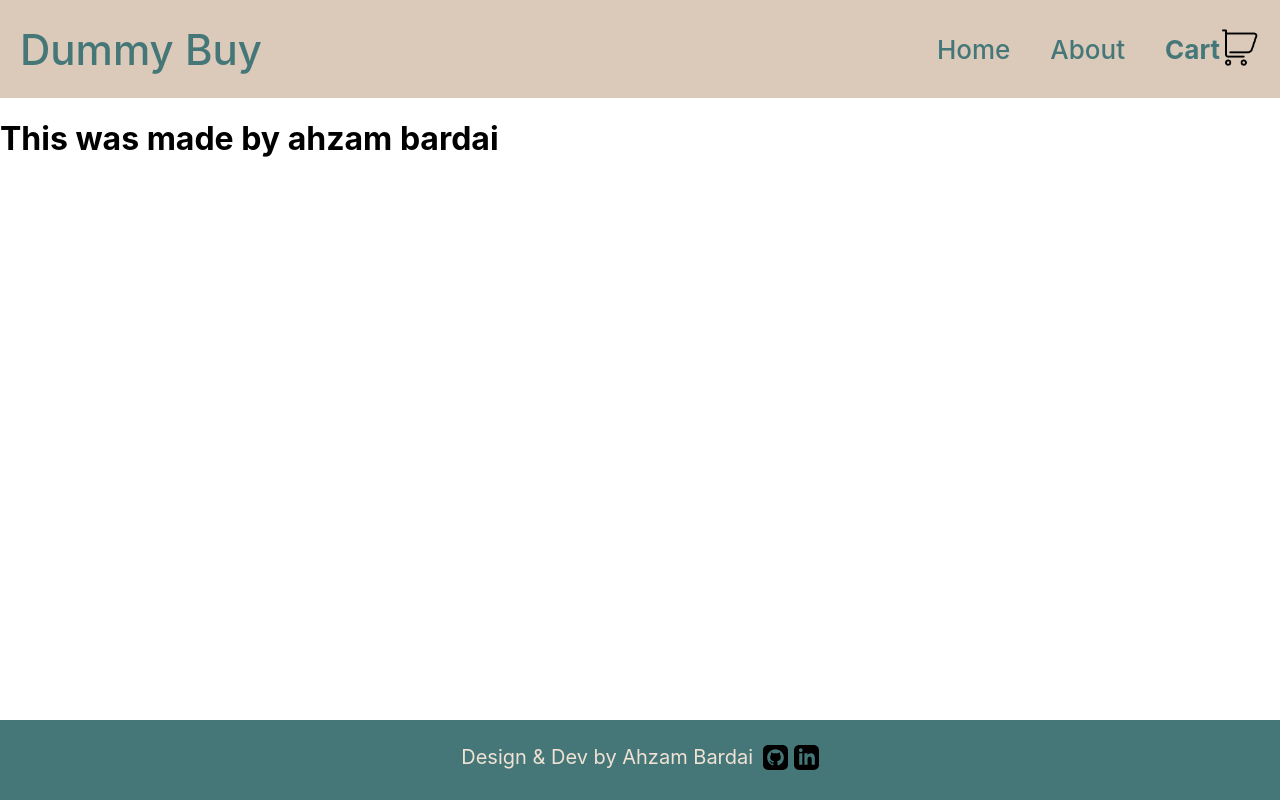
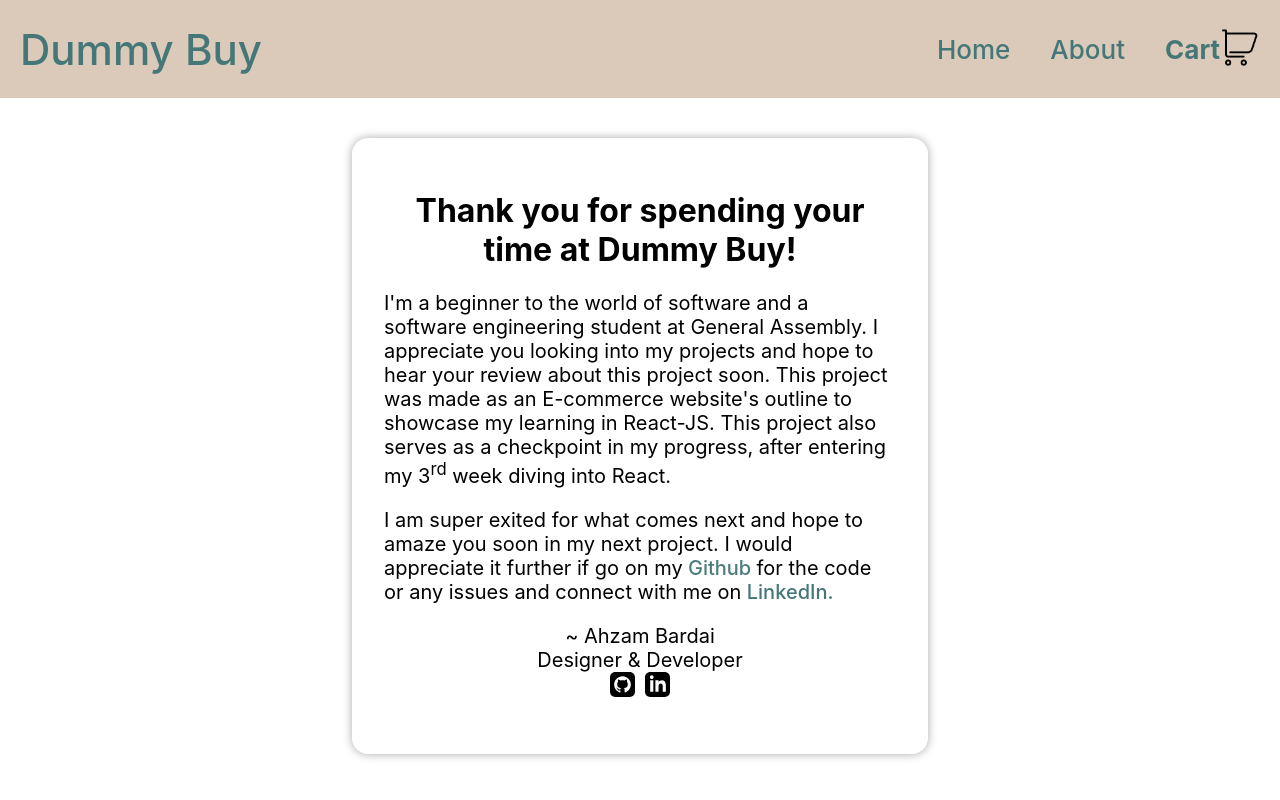
Before and after one commit to AhzamBardai/Dummy-Buy, a React (Create React App) app: page /about in a window 1280 px wide. Built offline with nearby package versions, Linux system fonts and the light colour scheme; no server answers.

Commit message:
Completed project

```diff
--- a/src/App.css
+++ b/src/App.css
@@ -4,7 +4,7 @@
 }
 
 
-
+/* header */
 .App-header {
   background: #dbcab9;
   min-height: 5vh;
@@ -30,6 +30,29 @@
   color: #457778;
 }
 
+/* About */
+.about{
+  display: flex;
+  justify-content: center;
+  margin-top: 2.5rem;
+}
+  .about div{
+    border-radius: 1rem;
+    padding: 2rem;
+    width: 40%;
+    box-shadow: 0 0 10px darkgray;
+  }
+    .about div h1 {
+      text-align:center;
+    }
+    .about div p {
+      font-size: 1.25rem;
+    }
+    .about-name{
+      text-align: center;
+    }
+
+/* Product Display */
 .product-container {
   display: flex;
   justify-content: center;
@@ -96,6 +119,7 @@
 }
 
 
+/* filter */
 .filter-container {
   display: none;
   width: 30%;
@@ -135,6 +159,8 @@
   cursor: pointer;
 }
 
+
+/* footer */
 footer {
   height: 5rem;
   background-color:#457778;
@@ -147,6 +173,7 @@ footer {
   bottom: 0;
   width: 100%;
   margin-top: 20px;
+  margin-bottom: 0;
 }
 footer div {
   display: flex;
@@ -169,7 +196,7 @@ footer div>* {
 }
 
 
-
+/* product info page */
 .product-info-container {
   display: flex;
   flex-direction: column;
@@ -189,7 +216,7 @@ footer div>* {
 }
 
 
-
+/* reviews */
 .reviews form {
   display: flex;
   flex-direction: column;
@@ -206,7 +233,7 @@ footer div>* {
 }
 
 
-
+/* checkout cart */
 .cart-container {
   display: flex;
   justify-content: center;
@@ -236,7 +263,7 @@ footer div>* {
 }
 
 .item-info {
-  width: 400px;
+  width: 40%;
   align-self: left;
 }
 
--- a/src/about/About.jsx
+++ b/src/about/About.jsx
@@ -1,15 +1,33 @@
 import React from 'react'
 import Header from '../header/Header'
-import Footer from '../footer/Footer'
+import git from '../git-logo.svg'
+import linkedin from '../linkedin-logo.svg'
+
 
 function About() {
     return (
         <div>
             <Header />
+            <div className='about'>
+                <div>
+                    <h1>Thank you for spending your time at Dummy Buy!</h1>
+                    <p>I'm a beginner to the world of software and a software engineering student at General Assembly. I appreciate you looking into my projects and hope to hear your review about this project soon. This project was made as an E-commerce website's outline to showcase my learning in React-JS. This project also serves as a checkpoint in my progress, after entering my 3<sup>rd</sup> week diving into React.</p>
+                    <p>I am super exited for what comes next and hope to amaze you soon in my next project. I would appreciate it further if go on my
 
-            <h1>This was made by ahzam bardai</h1>
+                        <a href='https://www.linkedin.com/in/ahzam-bardai/' target="_blank" rel="noopener noreferrer" style={{textDecoration:'none', color: '#4b7d7e', fontWeight:'500'}}> Github </a>
 
-            <Footer styling={true}/>
+                    for the code or any issues and connect with me on
+
+                        <a href='https://www.github.com/AhzamBardai' target="_blank" rel="noopener noreferrer" style={{textDecoration:'none', color: '#457778', fontWeight:'500'}} > LinkedIn.</a></p>
+
+                    <p className='about-name'>~ Ahzam Bardai <br/>Designer & Developer<br/>
+                        <span>
+                        <a href='https://www.github.com/AhzamBardai' target="_blank" rel="noopener noreferrer" style={{margin:'5px'}}><img alt='github' src={git} /></a>
+                        <a href='https://www.linkedin.com/in/ahzam-bardai/' target="_blank" rel="noopener noreferrer" style={{margin:'5px'}}><img alt='linkedin' src={linkedin} /></a>
+                        </span>
+                    </p>
+                </div>
+            </div>
         </div>
     )
 }
--- a/src/main/products/Filter.jsx
+++ b/src/main/products/Filter.jsx
@@ -79,9 +79,9 @@ function Filter({ items, setItems, getItems}) {
                 <label className='checkbox'><input type='checkbox' rel="women's clothing" onChange={(e) => changeCategory("women's clothing", e.target.checked)} ></input>Woman's Clothing</label>
 
                 <div className='filter-button'>
-                    <button type='submit' >Submit Filter</button>
+                    <button type='submit' >Submit</button>
 
-                    <button type='button' onClick={() => getItems()} >Clear Filters</button>
+                    <button type='button' onClick={() => getItems()} >Clear</button>
                 </div>
 
                 </form>
```
